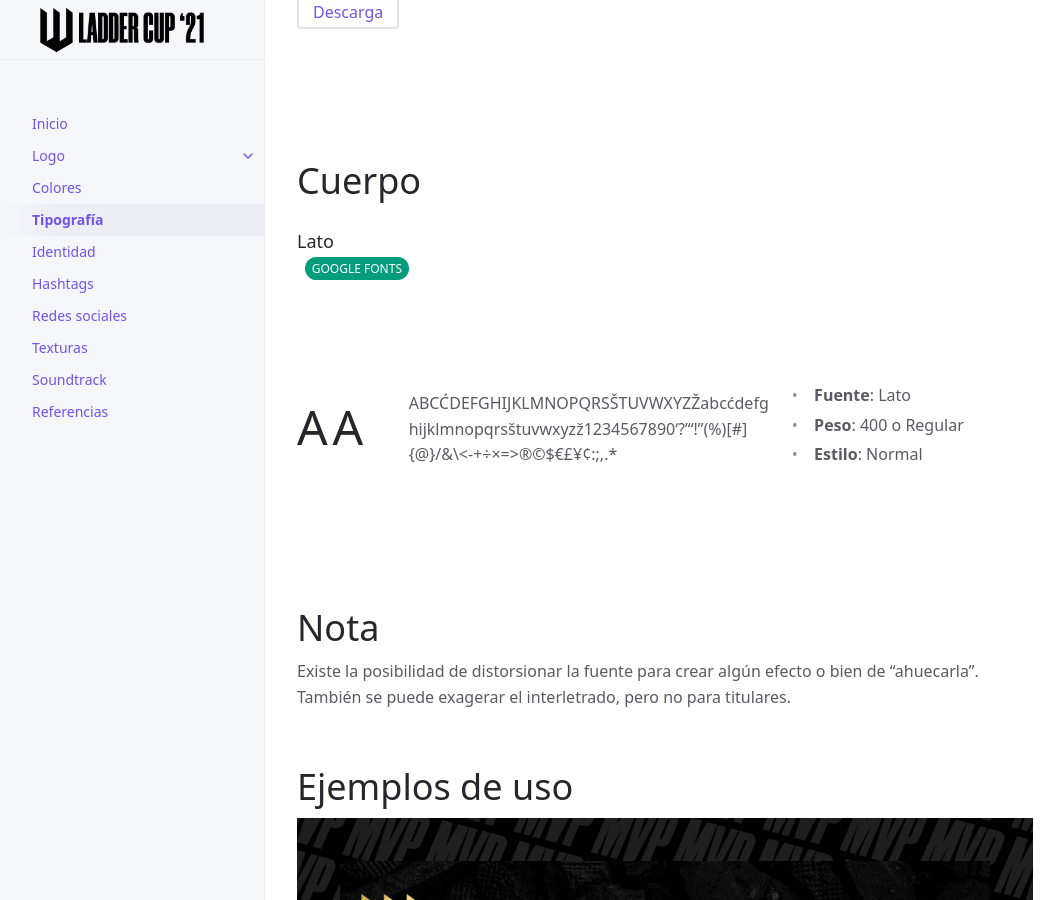
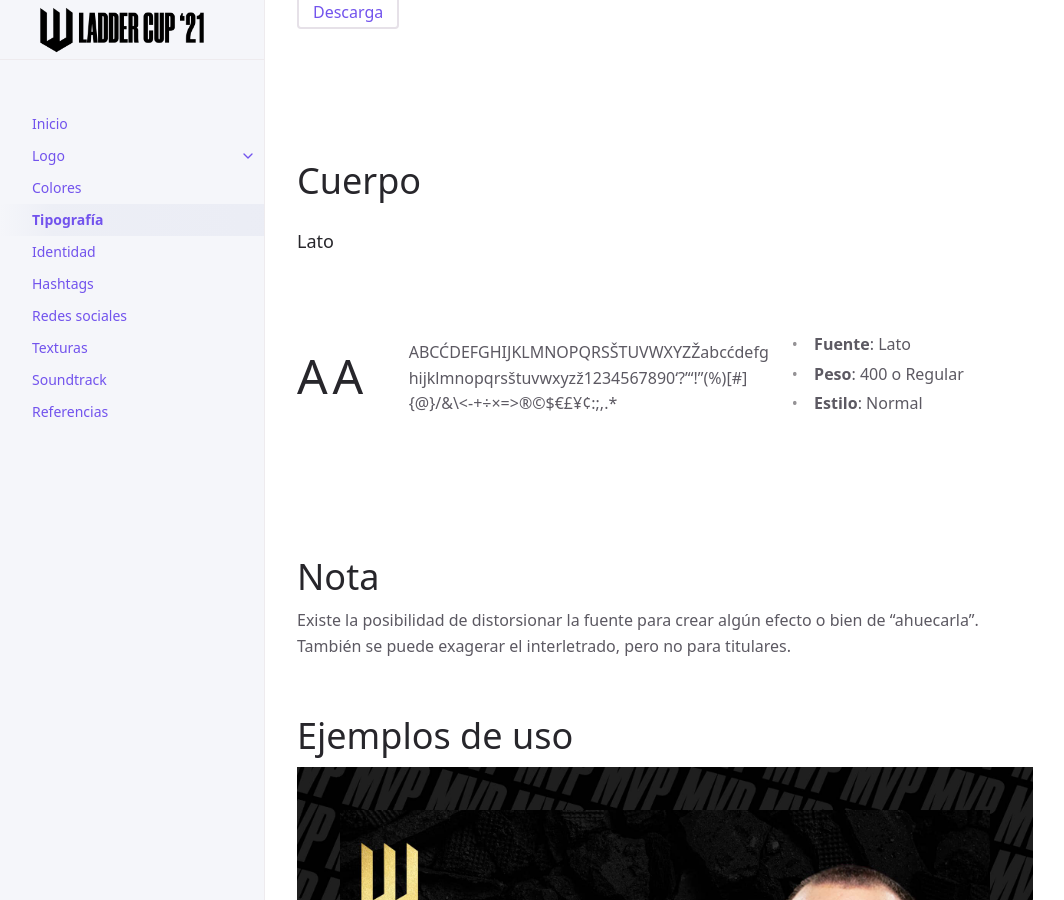
Before and after one commit to 1blockesports/laddercup-guidelines, a Jekyll site: the page built from docs/tipografia.md, in a window 1280 px wide and 900 px high, scrolled down 689 px. Shown: the whole window, without its empty margins (107-1171 px from the left). Built offline with Jekyll 4.4.1, drawn with Linux system fonts in a browser that asks for light colours.

Commit message:
Update tipografia.md

```diff
--- a/docs/tipografia.md
+++ b/docs/tipografia.md
@@ -56,9 +56,6 @@ abcdefghijklmnopqrstuvwxyz
 # Cuerpo
 ### Lato
 
-Google Fonts
-{: .label .label-green }
-
 <br><br>
 
 <div style="display:flex;flex-direction:row;flex-wrap:wrap;justify-content:space-between;align-items:center">
```
